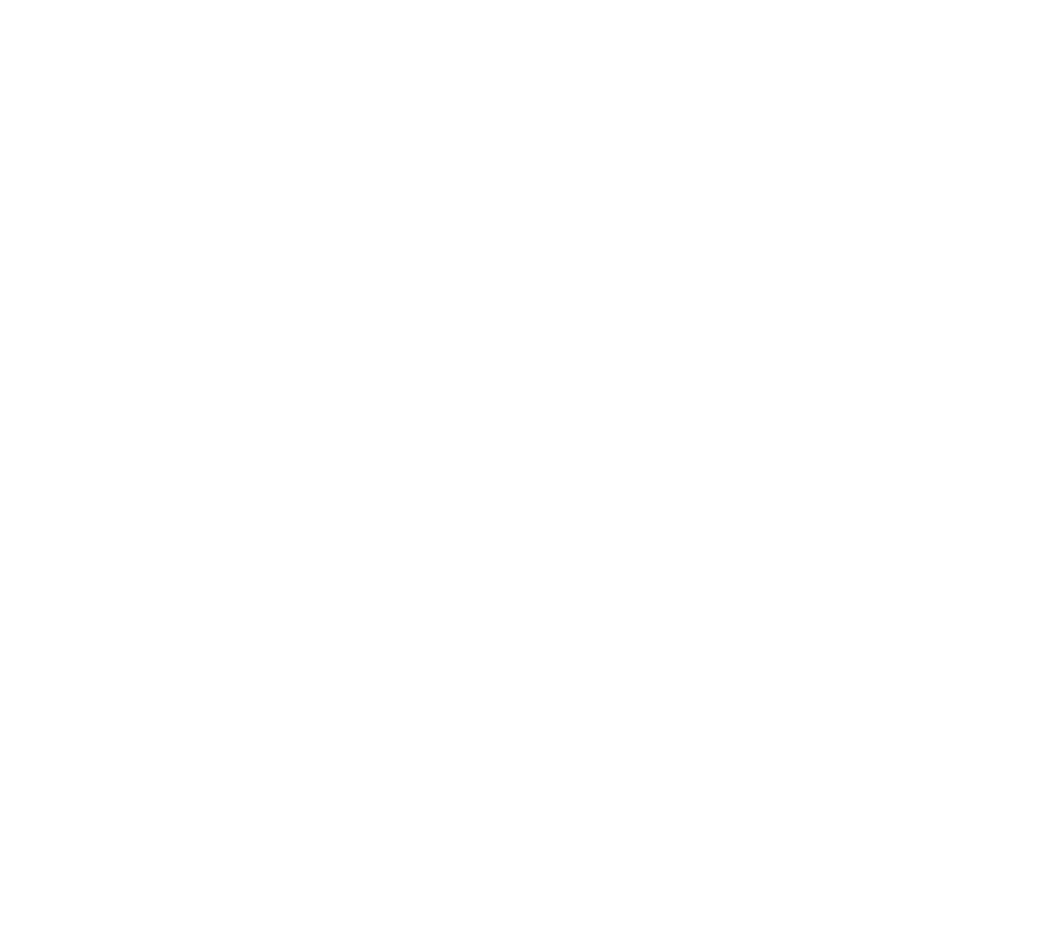
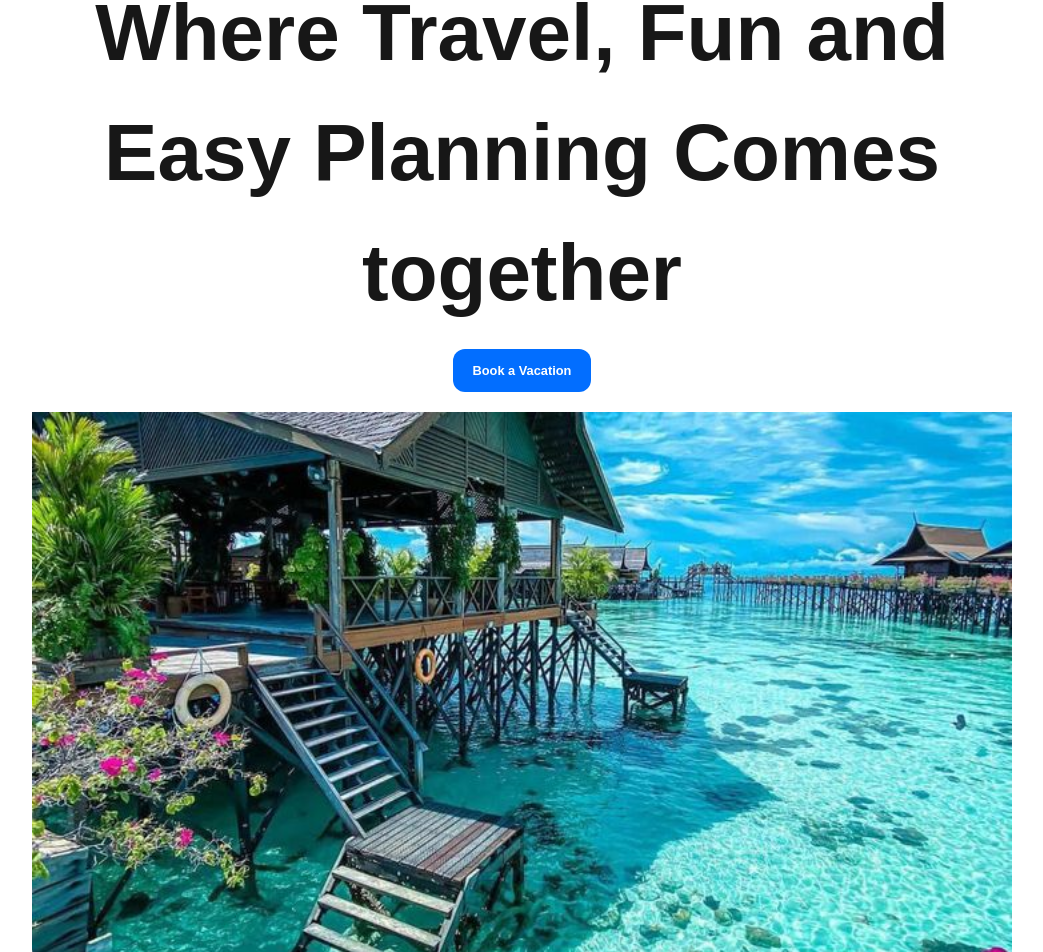
Before and after one commit to TheEldaps/Travel-Events, a Next.js app: page / in a window 1280 px wide. Shown: the part 104-1056 px from the top of the page, without its empty margins (118-1161 px from the left). Before the commit the page ends 800 px from the top, so only its background shows below. Built offline with nearby package versions, Linux system fonts and the light colour scheme.

Commit message:
Add Hero section

```diff
--- a/app/components/Button.tsx
+++ b/app/components/Button.tsx
@@ -1,6 +1,6 @@
 export default function Button({ title }: { title: string }) {
   return (
-    <button className="px-5 py-5 bg-[#026EFF] text-[0.8rem] rounded-2">
+    <button className="block px-5 py-3 mx-auto bg-[#026EFF] hover:bg-[#0270ffe1] text-[0.8rem] text-white font-semibold cursor-pointer font-sans rounded-xl">
       {title}
     </button>
   );
--- a/app/components/HeroSection.tsx
+++ b/app/components/HeroSection.tsx
@@ -1,9 +1,23 @@
-import React from "react";
+import Button from "../components/Button";
+import Image from "next/image";
+import HeroImage from "../../public/HeroImage.png";
 
 export default function HeroSection() {
   return (
-    <section>
-      <h1>Where Travel, Fun and Easy Planning Comes together</h1>
+    <section className="pt-5 px-[5%]">
+      <h1 className="mb-4 text-[2.5rem] px-[4%] sm:text-[3.9rem] md:text-[4.5rem] lg:text-[5rem]  text-center font-semibold ">
+        Where Travel, Fun and Easy Planning Comes{" "}
+        <br className="hidden lg:inline" /> together
+      </h1>
+      <Button title="Book a Vacation" />
+      <Image
+        src={HeroImage}
+        width="1000"
+        height="500"
+        alt="hero section image"
+        className="mt-5 rounded-b-2xl block mx-auto w-[85%] h-auto"
+      />
+      <div>Vacation/Events Made Easy</div>
     </section>
   );
 }
--- a/app/layout.tsx
+++ b/app/layout.tsx
@@ -1,5 +1,11 @@
 import type { Metadata } from "next";
 import "./globals.css";
+import { DM_Sans } from "next/font/google";
+
+const dmSans = DM_Sans({
+  subsets: ["latin"],
+  variable: "--font-dm-sans",
+});
 
 export const metadata: Metadata = {
   title: "Create Next App",
@@ -12,7 +18,7 @@
   children: React.ReactNode;
 }>) {
   return (
-    <html lang="en">
+    <html lang="en" className={dmSans.variable}>
       <body className="antialiased">{children}</body>
     </html>
   );
--- a/app/page.tsx
+++ b/app/page.tsx
@@ -1,5 +1,11 @@
 import Nav from "./components/Nav";
+import HeroSection from "./components/HeroSection";
 
 export default function Home() {
-  return <Nav />;
+  return (
+    <>
+      <Nav />
+      <HeroSection />
+    </>
+  );
 }
--- /dev/null
+++ b/tailwind.config.js
@@ -0,0 +1,16 @@
+/** @type {import('tailwindcss').Config} */
+module.exports = {
+  content: [
+    "./app/**/*.{js,ts,jsx,tsx}",
+    "./pages/**/*.{js,ts,jsx,tsx}",
+    "./components/**/*.{js,ts,jsx,tsx}",
+  ],
+  theme: {
+    extend: {
+      fontFamily: {
+        sans: ["var(--font-dm-sans)", "sans-serif"],
+      },
+    },
+  },
+  plugins: [],
+};
```
Also changed, not shown: public/HeroImage.png (added).
